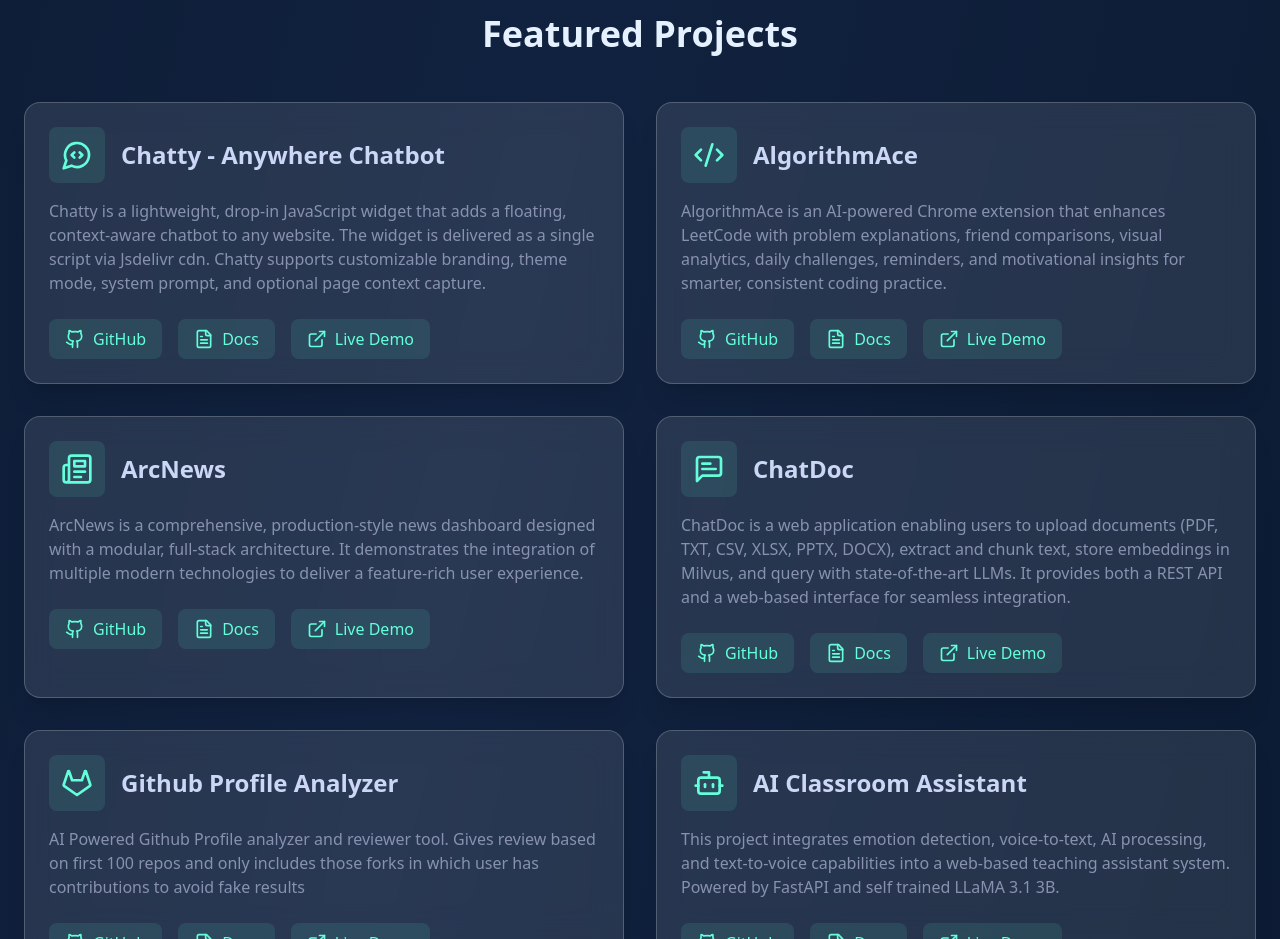
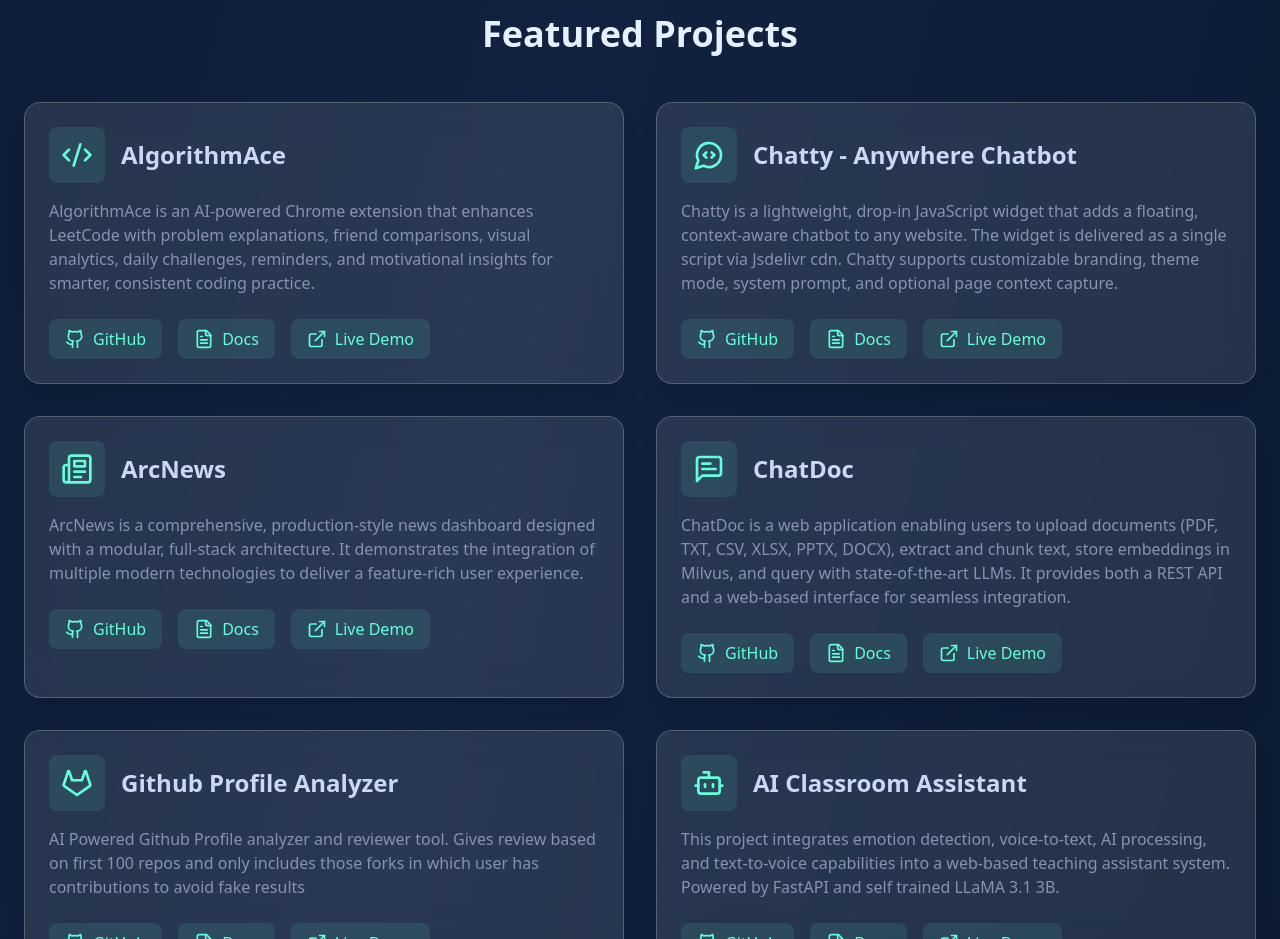
Before and after one commit to 0xarchit/portfolio, a Next.js app: page / in a window 1280 px wide. Shown: the part 2880-3819 px from the top of the page. Built offline with nearby package versions, Linux system fonts and the light colour scheme.

Commit message:
Reintroduce Chatty project in Projects.tsx with updated details

```diff
--- a/src/components/Projects.tsx
+++ b/src/components/Projects.tsx
@@ -6,6 +6,15 @@
 
 const projects = [
   {
+    title: 'AlgorithmAce',
+    description: 'AlgorithmAce is an AI-powered Chrome extension that enhances LeetCode with problem explanations, friend comparisons, visual analytics, daily challenges, reminders, and motivational insights for smarter, consistent coding practice.',
+    icon: Code2,
+    color: 'pink',
+    git: 'https://github.com/0xarchit/AlgorithmAce',
+    docs: 'https://docs.0xarchit.is-a.dev/algorithmace',
+    demo: 'https://algorithmace.0xarchit.is-a.dev'
+  },
+  {
     title: 'Chatty - Anywhere Chatbot',
     description: 'Chatty is a lightweight, drop-in JavaScript widget that adds a floating, context-aware chatbot to any website. The widget is delivered as a single script via Jsdelivr cdn. Chatty supports customizable branding, theme mode, system prompt, and optional page context capture.',
     icon: MessageCircleCode,
@@ -13,15 +22,6 @@
     git: 'https://github.com/0xarchit/AnyWhere-ChatBot-Chatty',
     docs: 'https://docs.0xarchit.is-a.dev/chatty',
     demo: 'https://chatty.0xarchit.is-a.dev'
-  },
-  {
-    title: 'AlgorithmAce',
-    description: 'AlgorithmAce is an AI-powered Chrome extension that enhances LeetCode with problem explanations, friend comparisons, visual analytics, daily challenges, reminders, and motivational insights for smarter, consistent coding practice.',
-    icon: Code2,
-    color: 'pink',
-    git: 'https://github.com/0xarchit/AlgorithmAce',
-    docs: 'https://docs.0xarchit.is-a.dev/algorithmace',
-    demo: 'https://algorithmace.0xarchit.is-a.dev'
   },
   {
     title: 'ArcNews',
```
